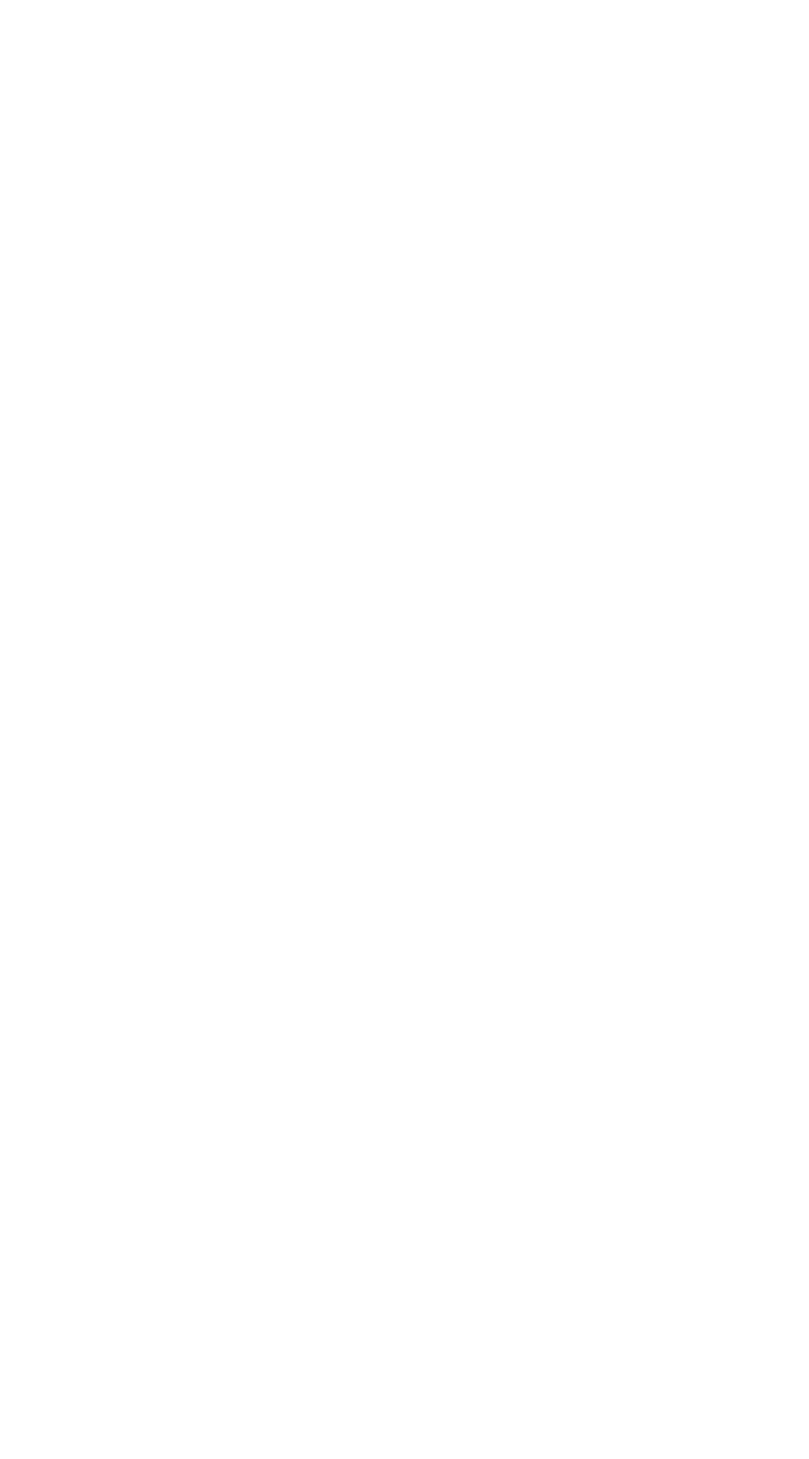
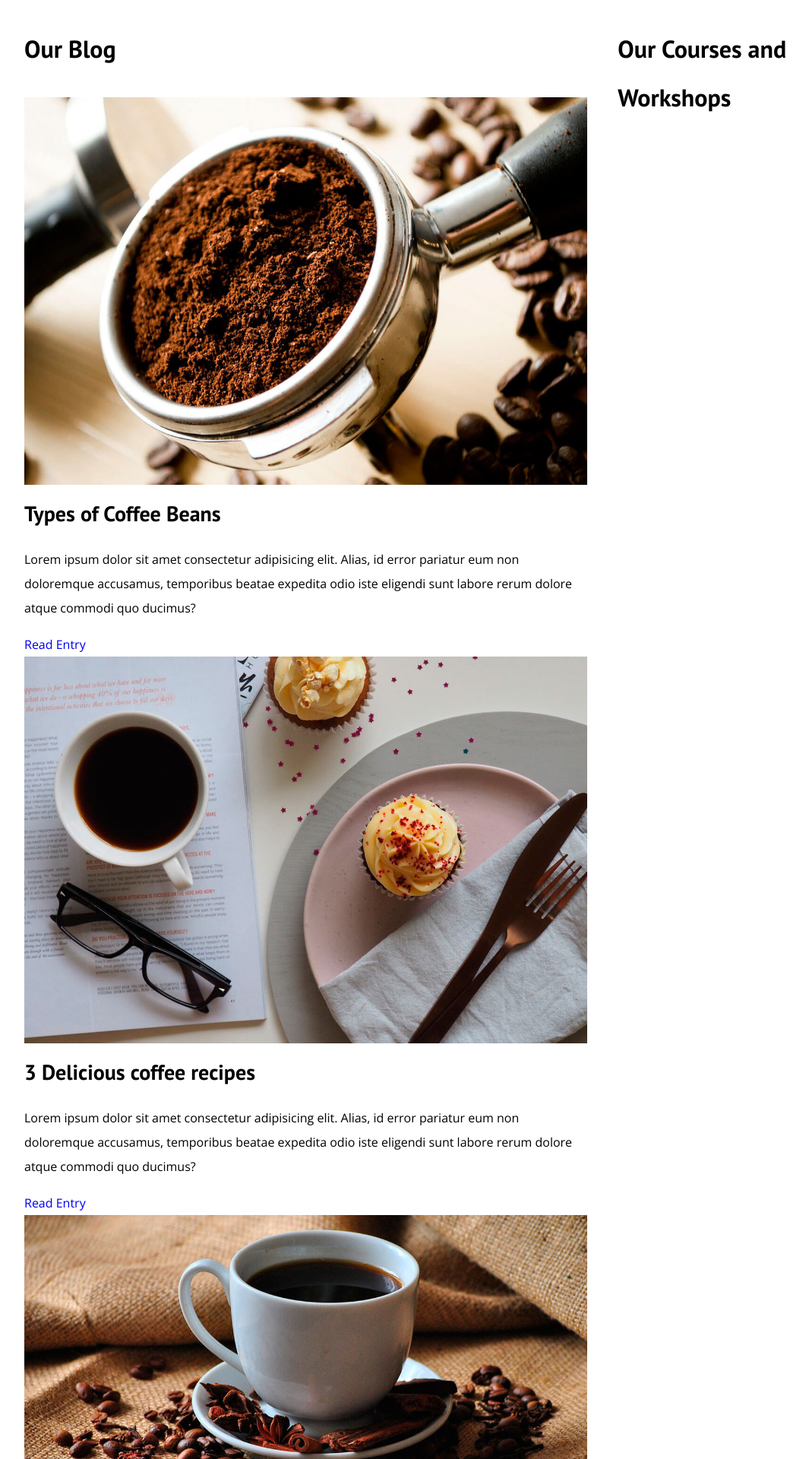
Before and after one commit to luisjavierluna/CafeBlog, an Angular app: page / in a window 1280 px wide. Shown: the part 600-2520 px from the top of the page at 76% size, without its empty margins (32-1097 px from the left). Before the commit the page ends 800 px from the top, so only its background shows below. Built offline with nearby package versions, Linux system fonts and the light colour scheme.

Commit message:
86. Creando el Blog

```diff
--- a/src/app/app.component.html
+++ b/src/app/app.component.html
@@ -19,3 +19,63 @@
     <p class="no-margin">Learn from the experts with the best recipes and tips</p>
   </div>
 </header>
+
+<div class="container main-content">
+  <main class="blog">
+    <h3>Our Blog</h3>
+
+    <article class="entry">
+      <div class="entry__image">
+        <img src="assets/img/blog1.jpg" alt="Blog Image">
+      </div>
+
+      <div class="entry__content">
+        <h4 class="no-margin">Types of Coffee Beans</h4>
+
+        <p>
+          Lorem ipsum dolor sit amet consectetur adipisicing elit. Alias, id error pariatur eum non doloremque accusamus,
+          temporibus beatae expedita odio iste eligendi sunt labore rerum dolore atque commodi quo ducimus?
+        </p>
+
+        <a href="assets/img/entrada.html" class="button button--primary">Read Entry</a>
+      </div>
+    </article>
+
+    <article class="entry">
+      <div class="entry__image">
+        <img src="assets/img/blog2.jpg" alt="Blog Image">
+      </div>
+
+      <div class="entry__content">
+        <h4 class="no-margin">3 Delicious coffee recipes</h4>
+
+        <p>
+          Lorem ipsum dolor sit amet consectetur adipisicing elit. Alias, id error pariatur eum non doloremque accusamus,
+          temporibus beatae expedita odio iste eligendi sunt labore rerum dolore atque commodi quo ducimus?
+        </p>
+
+        <a href="assets/img/entrada.html" class="button button--primary">Read Entry</a>
+      </div>
+    </article>
+
+    <article class="entry">
+      <div class="entry__image">
+        <img src="assets/img/blog3.jpg" alt="Blog Image">
+      </div>
+
+      <div class="entry__content">
+        <h4 class="no-margin">Benefits of coffee</h4>
+
+        <p>
+          Lorem ipsum dolor sit amet consectetur adipisicing elit. Alias, id error pariatur eum non doloremque accusamus,
+          temporibus beatae expedita odio iste eligendi sunt labore rerum dolore atque commodi quo ducimus?
+        </p>
+
+        <a href="assets/img/entrada.html" class="button button--primary">Read Entry</a>
+      </div>
+    </article>
+  </main>
+  <aside class="sidebar">
+    <h3>Our Courses and Workshops</h3>
+  </aside>
+</div>
--- a/src/styles.css
+++ b/src/styles.css
@@ -124,3 +124,12 @@ img {
     font-size: 1.8rem;
     color: var(--white);
 }
+
+@media (min-width: 768px) {
+    .main-content {
+        display: grid;
+        grid-template-columns: 2fr 1fr;
+        column-gap: 4rem;
+    }
+
+}
```
Also changed, not shown: src/assets/img/blog3.jpg (added).
